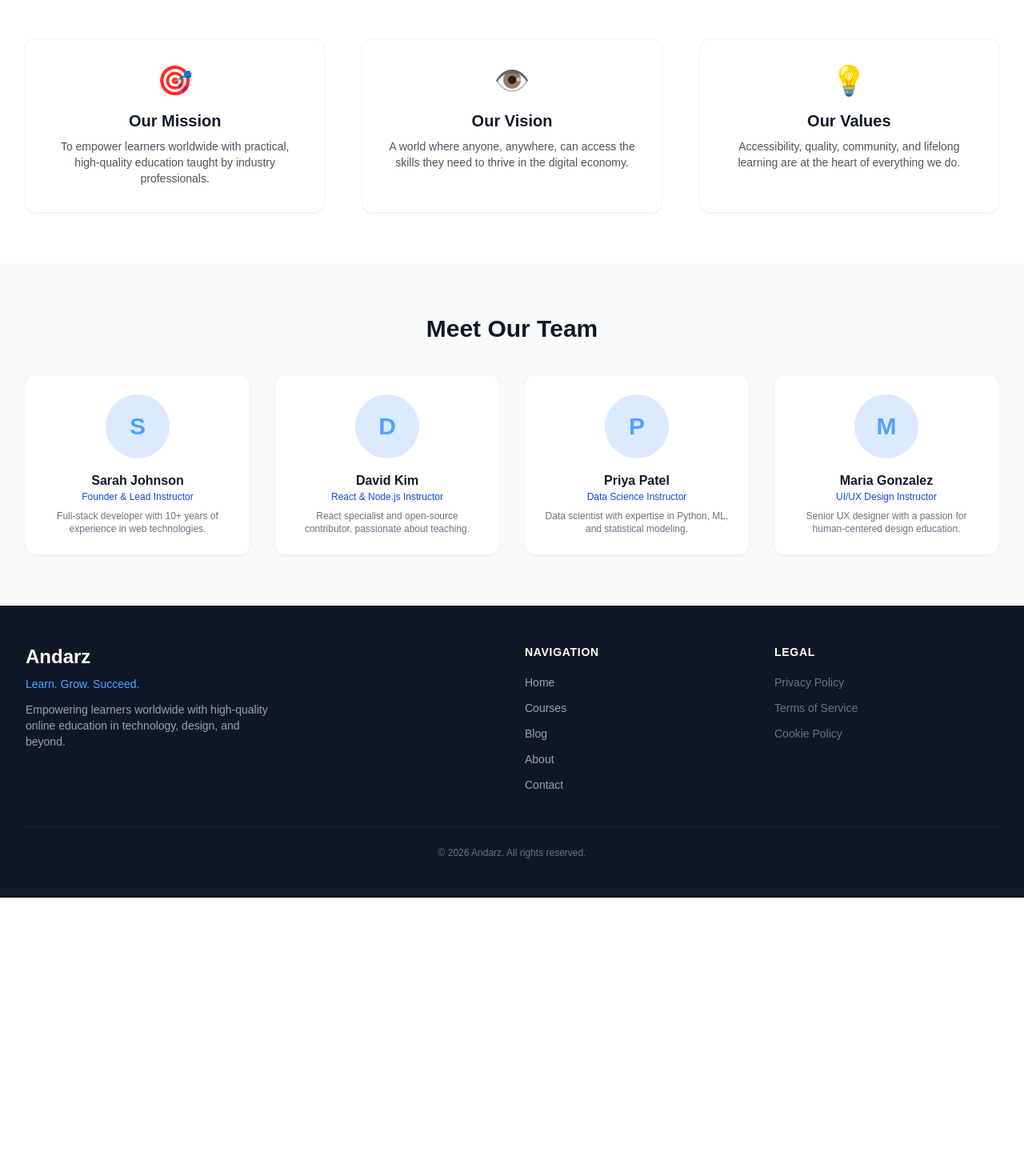
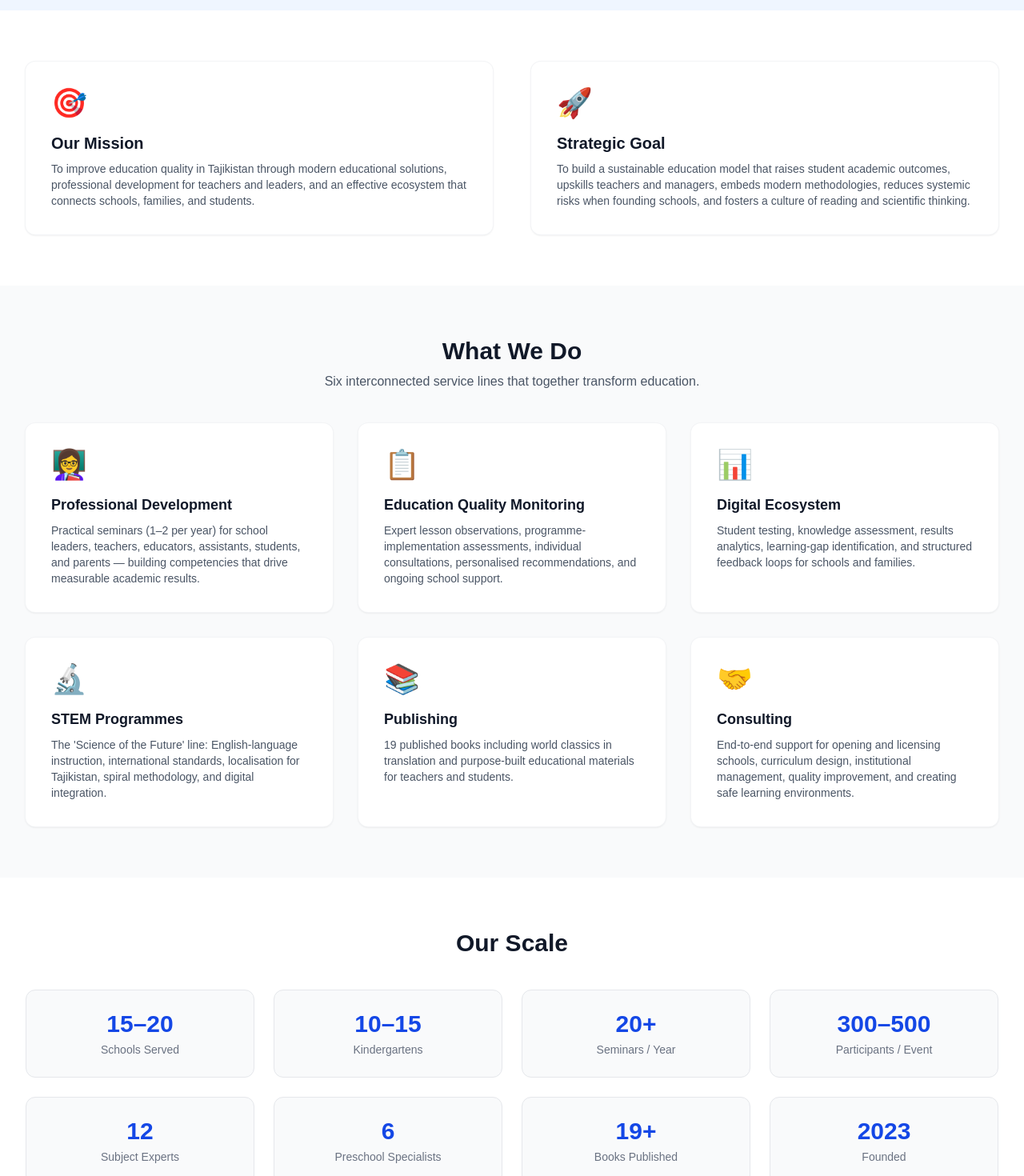
Before and after one commit to nortadzhiev-rustam/andarz-web, a Next.js app: page /about in a window 1280 px wide. Shown: the part 320-1790 px from the top of the page at 80% size. Before the commit the page ends 1442 px from the top, so only its background shows below. Built offline with nearby package versions, Linux system fonts and the light colour scheme; no server answers.

Commit message:
Update site content to reflect Andarz LLC activity document
Agent-Logs-Url: https://github.com/nortadzhiev-rustam/andarz-web/sessions/ae354b51-1e9f-4355-9ce9-798f028709fd

Co-authored-by: nortadzhiev-rustam <67524074+nortadzhiev-rustam@users.noreply.github.com>

```diff
--- a/src/app/about/page.tsx
+++ b/src/app/about/page.tsx
@@ -3,34 +3,60 @@ import MainLayout from "@/components/layout/MainLayout";
 
 export const metadata: Metadata = {
   title: "About Us",
-  description: "Learn about Andarz, our mission, and our team.",
+  description:
+    "Learn about Andarz LLC — our mission, activities, expert team, and impact on education in Tajikistan.",
 };
 
-const team = [
+const activities = [
   {
-    name: "Sarah Johnson",
-    role: "Founder & Lead Instructor",
-    avatar: "/images/team/sarah.jpg",
-    bio: "Full-stack developer with 10+ years of experience in web technologies.",
+    icon: "👩‍🏫",
+    title: "Professional Development",
+    text: "Practical seminars (1–2 per year) for school leaders, teachers, educators, assistants, students, and parents — building competencies that drive measurable academic results.",
   },
   {
-    name: "David Kim",
-    role: "React & Node.js Instructor",
-    avatar: "/images/team/david.jpg",
-    bio: "React specialist and open-source contributor, passionate about teaching.",
+    icon: "📋",
+    title: "Education Quality Monitoring",
+    text: "Expert lesson observations, programme-implementation assessments, individual consultations, personalised recommendations, and ongoing school support.",
   },
   {
-    name: "Priya Patel",
-    role: "Data Science Instructor",
-    avatar: "/images/team/priya.jpg",
-    bio: "Data scientist with expertise in Python, ML, and statistical modeling.",
+    icon: "📊",
+    title: "Digital Ecosystem",
+    text: "Student testing, knowledge assessment, results analytics, learning-gap identification, and structured feedback loops for schools and families.",
   },
   {
-    name: "Maria Gonzalez",
-    role: "UI/UX Design Instructor",
-    avatar: "/images/team/maria.jpg",
-    bio: "Senior UX designer with a passion for human-centered design education.",
+    icon: "🔬",
+    title: "STEM Programmes",
+    text: "The 'Science of the Future' line: English-language instruction, international standards, localisation for Tajikistan, spiral methodology, and digital integration.",
   },
+  {
+    icon: "📚",
+    title: "Publishing",
+    text: "19 published books including world classics in translation and purpose-built educational materials for teachers and students.",
+  },
+  {
+    icon: "🤝",
+    title: "Consulting",
+    text: "End-to-end support for opening and licensing schools, curriculum design, institutional management, quality improvement, and creating safe learning environments.",
+  },
+];
+
+const advantages = [
+  { icon: "🎯", title: "Systematic Approach", text: "We integrate every dimension of education — training, monitoring, analytics, and content — into one coherent model." },
+  { icon: "📈", title: "Learning + Analytics", text: "Data-driven insights are embedded in every programme, turning feedback into actionable improvement plans." },
+  { icon: "🏷️", title: "Own Products", text: "Proprietary textbooks, STEM curricula, and digital tools designed specifically for the Tajikistani education context." },
+  { icon: "💻", title: "Digital Technologies", text: "Modern EdTech tools enable remote assessment, real-time analytics, and seamless school–family communication." },
+  { icon: "🌍", title: "International + Local", text: "Global best practices adapted to local language, culture, and curriculum standards for maximum relevance." },
+];
+
+const stats = [
+  { label: "Schools Served", value: "15–20" },
+  { label: "Kindergartens", value: "10–15" },
+  { label: "Seminars / Year", value: "20+" },
+  { label: "Participants / Event", value: "300–500" },
+  { label: "Subject Experts", value: "12" },
+  { label: "Preschool Specialists", value: "6" },
+  { label: "Books Published", value: "19+" },
+  { label: "Founded", value: "2023" },
 ];
 
 export default function AboutPage() {
@@ -41,37 +67,57 @@ export default function AboutPage() {
         <div className="mx-auto max-w-3xl px-4 text-center sm:px-6 lg:px-8">
           <h1 className="text-4xl font-extrabold text-gray-900">About Andarz</h1>
           <p className="mt-4 text-lg text-gray-600">
-            We believe that quality education should be accessible to everyone.
-            Andarz was founded to bridge the gap between industry knowledge and
-            learners worldwide.
+            Andarz LLC is an educational and publishing organisation committed to
+            building a modern, safe, and sustainable learning environment in the
+            Republic of Tajikistan — operating since 2023.
           </p>
         </div>
       </section>
 
-      {/* Mission */}
+      {/* Mission & Vision */}
       <section className="py-16">
         <div className="mx-auto max-w-7xl px-4 sm:px-6 lg:px-8">
-          <div className="grid grid-cols-1 gap-12 lg:grid-cols-3">
-            {[
-              {
-                icon: "🎯",
-                title: "Our Mission",
-                text: "To empower learners worldwide with practical, high-quality education taught by industry professionals.",
-              },
-              {
-                icon: "👁️",
-                title: "Our Vision",
-                text: "A world where anyone, anywhere, can access the skills they need to thrive in the digital economy.",
-              },
-              {
-                icon: "💡",
-                title: "Our Values",
-                text: "Accessibility, quality, community, and lifelong learning are at the heart of everything we do.",
-              },
-            ].map((item) => (
-              <div key={item.title} className="rounded-xl bg-white p-8 shadow-sm ring-1 ring-gray-100 text-center">
+          <div className="grid grid-cols-1 gap-12 lg:grid-cols-2">
+            <div className="rounded-xl bg-white p-8 shadow-sm ring-1 ring-gray-100">
+              <span className="text-4xl">🎯</span>
+              <h3 className="mt-4 text-xl font-bold text-gray-900">Our Mission</h3>
+              <p className="mt-2 text-gray-600 text-sm">
+                To improve education quality in Tajikistan through modern educational
+                solutions, professional development for teachers and leaders, and an
+                effective ecosystem that connects schools, families, and students.
+              </p>
+            </div>
+            <div className="rounded-xl bg-white p-8 shadow-sm ring-1 ring-gray-100">
+              <span className="text-4xl">🚀</span>
+              <h3 className="mt-4 text-xl font-bold text-gray-900">Strategic Goal</h3>
+              <p className="mt-2 text-gray-600 text-sm">
+                To build a sustainable education model that raises student academic
+                outcomes, upskills teachers and managers, embeds modern methodologies,
+                reduces systemic risks when founding schools, and fosters a culture of
+                reading and scientific thinking.
+              </p>
+            </div>
+          </div>
+        </div>
+      </section>
+
+      {/* Activities */}
+      <section className="py-16 bg-gray-50">
+        <div className="mx-auto max-w-7xl px-4 sm:px-6 lg:px-8">
+          <h2 className="text-3xl font-bold text-center text-gray-900">
+            What We Do
+          </h2>
+          <p className="mt-2 text-center text-gray-600">
+            Six interconnected service lines that together transform education.
+          </p>
+          <div className="mt-10 grid grid-cols-1 gap-8 sm:grid-cols-2 lg:grid-cols-3">
+            {activities.map((item) => (
+              <div
+                key={item.title}
+                className="rounded-xl bg-white p-8 shadow-sm ring-1 ring-gray-100"
+              >
                 <span className="text-4xl">{item.icon}</span>
-                <h3 className="mt-4 text-xl font-bold text-gray-900">{item.title}</h3>
+                <h3 className="mt-4 text-lg font-bold text-gray-900">{item.title}</h3>
                 <p className="mt-2 text-gray-600 text-sm">{item.text}</p>
               </div>
             ))}
@@ -79,19 +125,44 @@ export default function AboutPage() {
         </div>
       </section>
 
-      {/* Team */}
+      {/* Stats */}
+      <section className="py-16">
+        <div className="mx-auto max-w-7xl px-4 sm:px-6 lg:px-8">
+          <h2 className="text-3xl font-bold text-center text-gray-900">
+            Our Scale
+          </h2>
+          <div className="mt-10 grid grid-cols-2 gap-6 sm:grid-cols-4">
+            {stats.map((stat) => (
+              <div
+                key={stat.label}
+                className="rounded-xl border border-gray-200 bg-gray-50 p-6 text-center"
+              >
+                <p className="text-3xl font-extrabold text-blue-700">{stat.value}</p>
+                <p className="mt-1 text-sm text-gray-500">{stat.label}</p>
+              </div>
+            ))}
+          </div>
+        </div>
+      </section>
+
+      {/* Competitive Advantages */}
       <section className="py-16 bg-gray-50">
         <div className="mx-auto max-w-7xl px-4 sm:px-6 lg:px-8">
-          <h2 className="text-3xl font-bold text-center text-gray-900">Meet Our Team</h2>
-          <div className="mt-10 grid grid-cols-1 gap-8 sm:grid-cols-2 lg:grid-cols-4">
-            {team.map((member) => (
-              <div key={member.name} className="rounded-xl bg-white p-6 text-center shadow-sm ring-1 ring-gray-100">
-                <div className="mx-auto h-20 w-20 rounded-full bg-blue-100 flex items-center justify-center text-3xl font-bold text-blue-400">
-                  {member.name[0]}
-                </div>
-                <h3 className="mt-4 font-semibold text-gray-900">{member.name}</h3>
-                <p className="text-xs text-blue-700 font-medium">{member.role}</p>
-                <p className="mt-2 text-xs text-gray-500">{member.bio}</p>
+          <h2 className="text-3xl font-bold text-center text-gray-900">
+            Why Andarz
+          </h2>
+          <p className="mt-2 text-center text-gray-600">
+            What sets us apart in Tajikistan&apos;s education landscape.
+          </p>
+          <div className="mt-10 grid grid-cols-1 gap-8 sm:grid-cols-2 lg:grid-cols-3 xl:grid-cols-5">
+            {advantages.map((item) => (
+              <div
+                key={item.title}
+                className="rounded-xl bg-white p-6 text-center shadow-sm ring-1 ring-gray-100"
+              >
+                <span className="text-3xl">{item.icon}</span>
+                <h3 className="mt-3 text-base font-bold text-gray-900">{item.title}</h3>
+                <p className="mt-2 text-xs text-gray-500">{item.text}</p>
               </div>
             ))}
           </div>
--- a/src/app/page.tsx
+++ b/src/app/page.tsx
@@ -12,23 +12,23 @@ export default async function HomePage() {
       <Hero />
       <FeaturedCourses courses={featuredCourses} />
 
-      {/* Categories section */}
+      {/* Services section */}
       <section className="py-16 bg-gray-50">
         <div className="mx-auto max-w-7xl px-4 sm:px-6 lg:px-8">
           <h2 className="text-3xl font-bold tracking-tight text-gray-900 text-center">
-            Browse by Category
+            Our Services
           </h2>
           <p className="mt-2 text-center text-gray-600">
-            Find the right course for your learning goals.
+            A comprehensive approach to improving education quality across Tajikistan.
           </p>
           <div className="mt-10 grid grid-cols-2 gap-4 sm:grid-cols-3 lg:grid-cols-6">
             {[
-              { name: "Web Development", icon: "🌐" },
-              { name: "Data Science", icon: "📊" },
-              { name: "Design", icon: "🎨" },
-              { name: "Backend Development", icon: "⚙️" },
-              { name: "Mobile Development", icon: "📱" },
-              { name: "DevOps", icon: "🚀" },
+              { name: "Professional Development", icon: "👩‍🏫" },
+              { name: "Education Monitoring", icon: "📋" },
+              { name: "Digital Ecosystem", icon: "📊" },
+              { name: "STEM Programs", icon: "🔬" },
+              { name: "Publishing", icon: "📚" },
+              { name: "Consulting", icon: "🤝" },
             ].map((cat) => (
               <Link
                 key={cat.name}
@@ -49,16 +49,16 @@ export default async function HomePage() {
       <section className="py-20 bg-blue-700">
         <div className="mx-auto max-w-3xl px-4 text-center">
           <h2 className="text-3xl font-extrabold text-white">
-            Start Learning Today
+            Partner with Andarz
           </h2>
           <p className="mt-4 text-lg text-blue-100">
-            Join over 20,000 students and unlock your career potential.
+            Join 15–20 schools and 10–15 kindergartens already transforming education in Tajikistan.
           </p>
           <Link
-            href="/register"
+            href="/contact"
             className="mt-8 inline-block rounded-lg bg-white px-6 py-3 text-base font-semibold text-blue-700 shadow hover:bg-blue-50 transition-colors"
           >
-            Create a Free Account
+            Get in Touch
           </Link>
         </div>
       </section>
--- a/src/components/home/Hero.tsx
+++ b/src/components/home/Hero.tsx
@@ -2,32 +2,31 @@
 
 import Link from "next/link";
 import { useEffect, useState } from "react";
-import { SITE_TAGLINE } from "@/lib/constants";
 
 const slides = [
   {
     id: 0,
-    badge: "🌐 Web Development",
-    headline: ["Master", "Modern Web", "Development"],
+    badge: "👩‍🏫 Professional Development",
+    headline: ["Elevating", "Education Quality", "in Tajikistan"],
     accentIdx: 1,
     description:
-      "Build full-stack applications with React, Next.js, and Node.js — all taught by industry professionals at your own pace.",
+      "Practical seminars for school leaders, teachers, educators, and parents — building professional competencies that drive real academic results.",
   },
   {
     id: 1,
-    badge: "📊 Data Science",
-    headline: ["Dive Into", "Data Science", "& Machine Learning"],
+    badge: "🔬 STEM Programs",
+    headline: ["Science of", "the Future", "for Every School"],
     accentIdx: 1,
     description:
-      "Analyze real-world data, build predictive models, and unlock insights using Python, NumPy, Pandas, and scikit-learn.",
+      "International-standard STEM curriculum taught in English with a spiral methodology and digital integration — localised for Tajikistan's schools.",
   },
   {
     id: 2,
-    badge: "🎨 UI/UX Design",
-    headline: ["Design", "Beautiful", "User Experiences"],
+    badge: "📊 Digital Ecosystem",
+    headline: ["Smart Analytics", "for Modern", "Education"],
     accentIdx: 1,
     description:
-      "Create stunning, accessible interfaces and seamless user journeys with Figma, Tailwind, and modern design systems.",
+      "Digital testing, knowledge assessment, and data-driven analytics help identify learning gaps and provide meaningful feedback for schools and families.",
   },
 ];
 
@@ -146,10 +145,10 @@ export default function Hero() {
             {/* Stats row */}
             <div className="mt-10 grid grid-cols-2 gap-3 sm:grid-cols-4">
               {[
-                { label: "Students", value: "20,000+" },
-                { label: "Courses", value: "150+" },
-                { label: "Instructors", value: "50+" },
-                { label: "Completion", value: "92%" },
+                { label: "Schools Served", value: "15–20" },
+                { label: "Seminars / Year", value: "20+" },
+                { label: "Books Published", value: "19+" },
+                { label: "Experts", value: "18" },
               ].map((stat) => (
                 <div
                   key={stat.label}
@@ -179,94 +178,93 @@ export default function Hero() {
               style={{ animationDelay: "8s", animationDirection: "reverse" }}
             />
 
-            {/* Card: Top-left — Rating */}
+            {/* Card: Top-left — Schools */}
             <div
               className="animate-float absolute left-8 top-8 w-52 rounded-2xl border border-gray-200 bg-white p-4 shadow-lg"
               style={{ animationDelay: "0s" }}
             >
               <div className="flex items-center gap-3">
                 <div className="flex h-10 w-10 items-center justify-center rounded-xl bg-amber-500/50 text-xl">
-                  ⭐
+                  🏫
                 </div>
                 <div>
-                  <p className="text-sm font-bold text-gray-900">4.9 Rating</p>
-                  <p className="text-xs text-gray-500">540+ reviews</p>
+                  <p className="text-sm font-bold text-gray-900">15–20 Schools</p>
+                  <p className="text-xs text-gray-500">Partner institutions</p>
                 </div>
               </div>
             </div>
 
-            {/* Card: Top-right — Students */}
+            {/* Card: Top-right — Seminars */}
             <div
               className="animate-float-alt absolute right-8 top-8 w-52 rounded-2xl border border-gray-200 bg-white p-4 shadow-lg"
               style={{ animationDelay: "0.5s" }}
             >
               <div className="flex items-center gap-3">
                 <div className="flex h-10 w-10 items-center justify-center rounded-xl bg-blue-600/50 text-xl">
-                  👨‍🎓
+                  🎓
                 </div>
                 <div>
-                  <p className="text-sm font-bold text-gray-900">20,000+</p>
-                  <p className="text-xs text-gray-500">Active students</p>
+                  <p className="text-sm font-bold text-gray-900">20+ Seminars</p>
+                  <p className="text-xs text-gray-500">300–500 participants each</p>
                 </div>
               </div>
             </div>
 
-            {/* Central featured course card */}
+            {/* Central featured card */}
             <div
               className="animate-float absolute left-1/2 top-1/2 w-72 -translate-x-1/2 -translate-y-1/2 rounded-2xl border border-gray-200 bg-white p-6 shadow-xl"
               style={{ animationDelay: "1s" }}
             >
               <div className="mb-4 flex items-center gap-3">
                 <div className="flex h-12 w-12 items-center justify-center rounded-2xl bg-gradient-to-br from-blue-600 to-blue-900 text-2xl">
-                  📚
+                  🔬
                 </div>
                 <div>
                   <p className="text-xs font-semibold uppercase tracking-wider text-blue-600">
-                    Featured Course
+                    STEM Programme
                   </p>
-                  <p className="font-bold text-gray-900">React.js for Beginners</p>
+                  <p className="font-bold text-gray-900">Science of the Future</p>
                 </div>
               </div>
               <div className="flex items-center justify-between text-xs text-gray-500">
-                <span>⭐ 4.9 (540)</span>
-                <span>18 hours</span>
-                <span className="font-semibold text-green-600">$39.99</span>
+                <span>🌍 International standards</span>
+                <span>🇹🇯 Localised</span>
               </div>
               {/* Progress bar */}
               <div className="mt-3 h-1.5 w-full overflow-hidden rounded-full bg-gray-200">
-                <div className="h-1.5 w-3/4 rounded-full bg-gradient-to-r from-blue-600 to-blue-400" />
+                <div className="h-1.5 w-4/5 rounded-full bg-gradient-to-r from-blue-600 to-blue-400" />
               </div>
-              <p className="mt-1.5 text-xs text-gray-500">75% completed by students</p>
+              <p className="mt-1.5 text-xs text-gray-500">Spiral methodology + digital integration</p>
             </div>
 
-            {/* Card: Bottom-left — Completion */}
+            {/* Card: Bottom-left — Experts */}
             <div
               className="animate-float-alt absolute bottom-8 left-8 w-52 rounded-2xl border border-gray-200 bg-white p-4 shadow-lg"
               style={{ animationDelay: "2s" }}
             >
               <div className="flex items-center gap-3">
                 <div className="flex h-10 w-10 items-center justify-center rounded-xl bg-blue-500/50 text-xl">
-                  🏆
+                  👩‍🏫
                 </div>
                 <div>
-                  <p className="text-sm font-bold text-gray-900">92% Complete</p>
-                  <p className="text-xs text-gray-500">Avg. completion rate</p>
+                  <p className="text-sm font-bold text-gray-900">18 Experts</p>
+                  <p className="text-xs text-gray-500">12 subject + 6 preschool</p>
                 </div>
               </div>
             </div>
 
-            {/* Card: Bottom-right — Courses */}
+            {/* Card: Bottom-right — Books */}
             <div
               className="animate-float absolute bottom-8 right-8 w-52 rounded-2xl border border-gray-200 bg-white p-4 shadow-lg"
               style={{ animationDelay: "3s" }}
             >
               <div className="flex items-center gap-3">
                 <div className="flex h-10 w-10 items-center justify-center rounded-xl bg-green-500/50 text-xl">
-                  💡
+                  📚
                 </div>
                 <div>
-                  <p className="text-sm font-bold text-gray-900">150+ Courses</p>
-                  <p className="text-xs text-gray-500">Expert-led content</p>
+                  <p className="text-sm font-bold text-gray-900">19+ Books</p>
+                  <p className="text-xs text-gray-500">Published & translated</p>
                 </div>
               </div>
             </div>
--- a/src/components/layout/Footer.tsx
+++ b/src/components/layout/Footer.tsx
@@ -13,8 +13,7 @@ export default function Footer() {
             </Link>
             <p className="mt-2 text-sm text-blue-400 font-medium">{SITE_TAGLINE}</p>
             <p className="mt-3 text-sm text-gray-400 max-w-xs">
-              Empowering learners worldwide with high-quality online education in
-              technology, design, and beyond.
+              Improving education quality in Tajikistan through professional development, STEM programmes, digital analytics, publishing, and consulting — since 2023.
             </p>
           </div>
 
--- a/src/lib/constants.ts
+++ b/src/lib/constants.ts
@@ -1,7 +1,7 @@
 export const SITE_NAME = "Andarz";
-export const SITE_TAGLINE = "Learn. Grow. Succeed.";
+export const SITE_TAGLINE = "Transforming Education in Tajikistan";
 export const SITE_DESCRIPTION =
-  "Andarz is an educational platform offering high-quality online courses in technology, design, and more.";
+  "Andarz LLC is an educational and publishing organization dedicated to improving education quality in Tajikistan through professional development, STEM programs, digital analytics, and consulting.";
 export const SITE_URL = process.env.NEXT_PUBLIC_SITE_URL || "http://localhost:3000";
 
 export const NAV_LINKS = [
@@ -14,12 +14,12 @@ export const NAV_LINKS = [
 
 export const COURSE_CATEGORIES = [
   "All",
-  "Web Development",
-  "Backend Development",
-  "Data Science",
-  "Design",
-  "Mobile Development",
-  "DevOps",
+  "Professional Development",
+  "STEM Programs",
+  "Education Monitoring",
+  "Digital Ecosystem",
+  "Publishing",
+  "Consulting",
 ];
 
 export const COURSE_LEVELS = ["All", "beginner", "intermediate", "advanced"];
```
Also changed, not shown: 1 other file (tests, documents, lock files or other folders).
